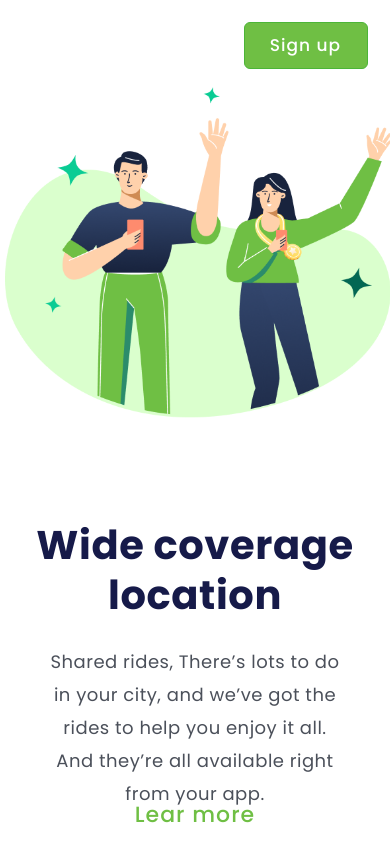
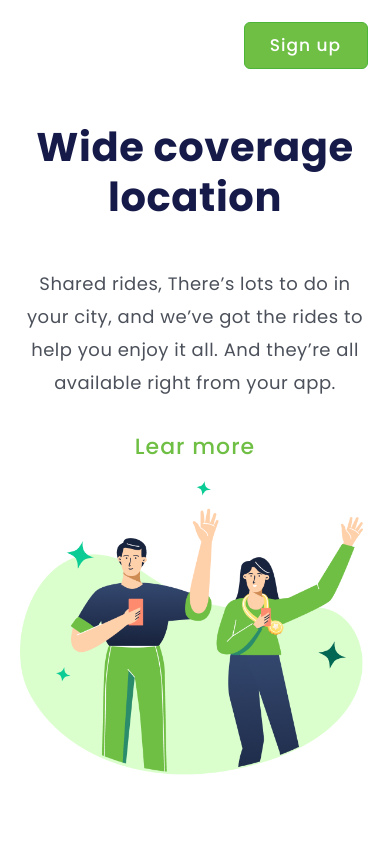
Before and after one commit to hercules1997/Desafio-1-CSS3-DevClub, a plain HTML site: page index.html in a window 390 px wide. Drawn offline with Linux system fonts and the light colour scheme; a web font is replaced by a local one.

Commit message:
Movendo a imagem para baixo

```diff
--- a/index.html
+++ b/index.html
@@ -5,13 +5,13 @@
     <meta charset="UTF-8">
     <meta http-equiv="X-UA-Compatible" content="IE=edge">
     <meta name="viewport" content="width=device-width, initial-scale=1.0">
-    <meta author="Hércules_C_Andrade">
+    <meta author name="Hercules_C_Andrade">
     <link rel="stylesheet" href="style.css">
     <title>1° Desafio CSS | Hercules_C_Andrade</title>
 </head>
 
 <body>
-    <!-- MENU DE NAVEGAÃO -->
+    <!-- MENU DE NAVEGAÇÃO -->
     <nav>
         <a class="menu" href="#">Products</a>
         <a class="menu" href="#">Company</a>
--- a/style.css
+++ b/style.css
@@ -137,26 +137,23 @@ main button:hover {
   }
 
   main {
-    display: block;
+    display: flex;
+    flex-direction: column-reverse;
     justify-content: center;
-    position: relative;
   }
 
   figure {
     width: auto;
     margin: 0;
-    position: relative;
-    display: block;
+    display: flex;
     text-align: center;
   }
 
   section {
-    width: auto;
+    width: 100%;
     margin: 0;
     padding: 0;
-    position: relative;
     text-align: center;
-
   }
 
   section h1 {
@@ -171,25 +168,24 @@ main button:hover {
   section h2 {
     text-align: center;
     font-size: 30px;
-    margin: 30px 64px 20px 64px;
     line-height: 20px;
+    width: 100%;
   }
 
   figure img {
-    width: 394px;
-    margin: 40px 5px 20px 5px;
+    width: 100%;
+    padding: 20px;
+    flex-wrap: wrap-reverse;
   }
-
 
   section p {
     text-align: center;
-    margin: 25px 46px;
+    width: 100%;
+    padding: 20px;
   }
 
   section button {
-    width: auto;
-    display: inline-block;
+    width: 100%;
     margin-top: 32px;
-
   }
 }
```
